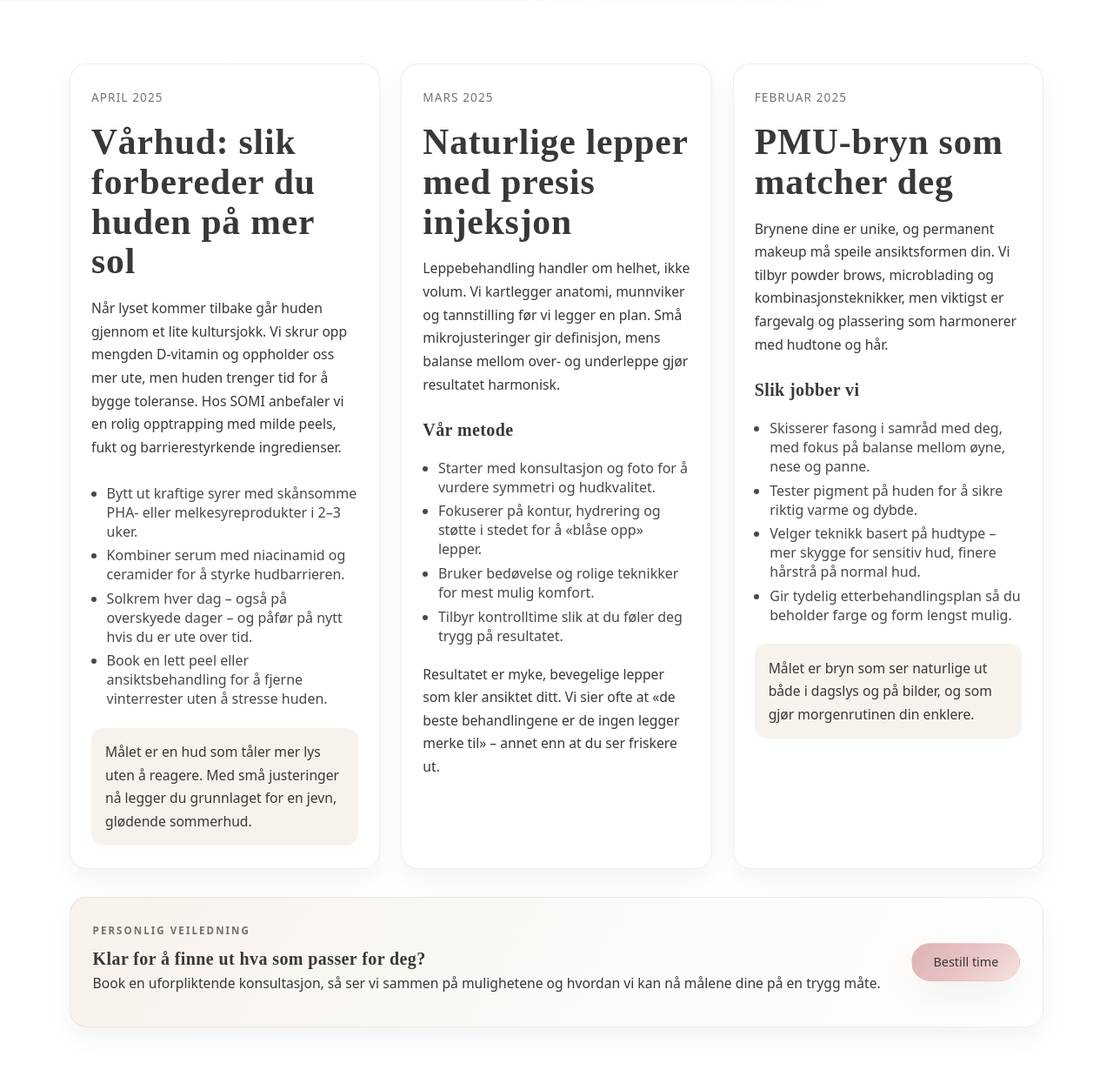
After one commit to XS227/Somi-Klinikken, a PHP site: page /blogg.html in a window 1280 px wide; the page is wider, and only the part inside the window is pictured. The commit adds this page. Shown: the part 946-2199 px from the top of that part at 87% size. Run offline with PHP 8.4, Linux system fonts and the light colour scheme.

Commit message:
Add blog page and link homepage section

```diff
--- /dev/null
+++ b/blogg.html
@@ -0,0 +1,155 @@
+<!DOCTYPE html>
+<html lang="no">
+<head>
+  <meta charset="UTF-8" />
+  <meta name="viewport" content="width=device-width, initial-scale=1.0" />
+  <title>SOMI Klinikk · Blogg</title>
+
+  <link rel="preconnect" href="https://fonts.googleapis.com">
+  <link rel="preconnect" href="https://fonts.gstatic.com" crossorigin>
+  <link href="https://fonts.googleapis.com/css2?family=Montserrat:wght@300;400;500;600&display=swap" rel="stylesheet">
+
+  <link rel="stylesheet" href="style.css" />
+</head>
+<body>
+  <header class="somi-header">
+    <div class="container somi-header-inner">
+      <a href="/" class="somi-logo" aria-label="SOMI Klinikk">
+        <img
+          src="https://somi.setaei.com/SomiKlinikkenLogo.png"
+          alt="SOMI Klinikk"
+          class="somi-logo-image"
+          loading="lazy"
+        />
+      </a>
+
+      <nav class="somi-nav" aria-label="Hovedmeny">
+        <button class="nav-toggle" aria-expanded="false" aria-label="Åpne meny">
+          <span class="nav-toggle-line"></span>
+          <span class="nav-toggle-line"></span>
+        </button>
+
+        <ul class="nav-list">
+          <li><a href="/">Forside</a></li>
+          <li><a href="index.html#behandlinger">Behandlinger</a></li>
+          <li><a href="index.html#about">Om klinikken</a></li>
+          <li><a href="index.html#team">Team</a></li>
+          <li><a href="index.html#faq">Spørsmål &amp; svar</a></li>
+          <li><a href="https://somi.bestille.no" target="_blank" rel="noopener noreferrer" class="nav-cta">Bestill time</a></li>
+        </ul>
+      </nav>
+    </div>
+  </header>
+
+  <main>
+    <section class="section blog-hero">
+      <div class="container blog-hero-grid">
+        <div class="blog-hero-content">
+          <p class="eyebrow">Inspirasjon & fag</p>
+          <h1>Blogg fra SOMI Klinikk</h1>
+          <p class="blog-hero-text">
+            Dypdykk i hudhelse, behandlinger og hvordan vi jobber for naturlige resultater. Her finner du
+            faglige råd, rutiner vi anbefaler og et innblikk i klinikkhverdagen.
+          </p>
+
+          <div class="blog-hero-actions">
+            <a href="https://somi.bestille.no" target="_blank" rel="noopener noreferrer" class="btn btn-primary">Bestill konsultasjon</a>
+            <a href="index.html#contact" class="btn btn-ghost">Kontakt oss</a>
+          </div>
+        </div>
+
+        <div class="blog-hero-visual" aria-hidden="true">
+          <div class="hero-arch">
+            <img
+              src="https://somi.setaei.com/img/blogg-hero.jpg"
+              alt="Stemningsbilde fra SOMI Klinikk"
+              class="hero-photo"
+              loading="lazy"
+            />
+          </div>
+          <div class="hero-lines"></div>
+        </div>
+      </div>
+    </section>
+
+    <section class="section blog-details">
+      <div class="container blog-details-grid">
+        <article class="blog-post">
+          <p class="blog-date">April 2025</p>
+          <h2>Vårhud: slik forbereder du huden på mer sol</h2>
+          <p>
+            Når lyset kommer tilbake går huden gjennom et lite kultursjokk. Vi skrur opp mengden D-vitamin
+            og oppholder oss mer ute, men huden trenger tid for å bygge toleranse. Hos SOMI anbefaler vi en
+            rolig opptrapping med milde peels, fukt og barrierestyrkende ingredienser.
+          </p>
+          <ul class="blog-list">
+            <li>Bytt ut kraftige syrer med skånsomme PHA- eller melkesyreprodukter i 2–3 uker.</li>
+            <li>Kombiner serum med niacinamid og ceramider for å styrke hudbarrieren.</li>
+            <li>Solkrem hver dag – også på overskyede dager – og påfør på nytt hvis du er ute over tid.</li>
+            <li>Book en lett peel eller ansiktsbehandling for å fjerne vinterrester uten å stresse huden.</li>
+          </ul>
+          <p class="blog-highlight">
+            Målet er en hud som tåler mer lys uten å reagere. Med små justeringer nå legger du grunnlaget for en
+            jevn, glødende sommerhud.
+          </p>
+        </article>
+
+        <article class="blog-post">
+          <p class="blog-date">Mars 2025</p>
+          <h2>Naturlige lepper med presis injeksjon</h2>
+          <p>
+            Leppebehandling handler om helhet, ikke volum. Vi kartlegger anatomi, munnviker og tannstilling før
+            vi legger en plan. Små mikrojusteringer gir definisjon, mens balanse mellom over- og underleppe gjør
+            resultatet harmonisk.
+          </p>
+          <h3>Vår metode</h3>
+          <ul class="blog-list">
+            <li>Starter med konsultasjon og foto for å vurdere symmetri og hudkvalitet.</li>
+            <li>Fokuserer på kontur, hydrering og støtte i stedet for å «blåse opp» lepper.</li>
+            <li>Bruker bedøvelse og rolige teknikker for mest mulig komfort.</li>
+            <li>Tilbyr kontrolltime slik at du føler deg trygg på resultatet.</li>
+          </ul>
+          <p>
+            Resultatet er myke, bevegelige lepper som kler ansiktet ditt. Vi sier ofte at «de beste behandlingene
+            er de ingen legger merke til» – annet enn at du ser friskere ut.
+          </p>
+        </article>
+
+        <article class="blog-post">
+          <p class="blog-date">Februar 2025</p>
+          <h2>PMU-bryn som matcher deg</h2>
+          <p>
+            Brynene dine er unike, og permanent makeup må speile ansiktsformen din. Vi tilbyr powder brows,
+            microblading og kombinasjonsteknikker, men viktigst er fargevalg og plassering som harmonerer med hudtone
+            og hår.
+          </p>
+          <h3>Slik jobber vi</h3>
+          <ul class="blog-list">
+            <li>Skisserer fasong i samråd med deg, med fokus på balanse mellom øyne, nese og panne.</li>
+            <li>Tester pigment på huden for å sikre riktig varme og dybde.</li>
+            <li>Velger teknikk basert på hudtype – mer skygge for sensitiv hud, finere hårstrå på normal hud.</li>
+            <li>Gir tydelig etterbehandlingsplan så du beholder farge og form lengst mulig.</li>
+          </ul>
+          <p class="blog-highlight">
+            Målet er bryn som ser naturlige ut både i dagslys og på bilder, og som gjør morgenrutinen din enklere.
+          </p>
+        </article>
+      </div>
+
+      <div class="container blog-cta">
+        <div class="blog-cta-card">
+          <div>
+            <p class="eyebrow">Personlig veiledning</p>
+            <h3>Klar for å finne ut hva som passer for deg?</h3>
+            <p>
+              Book en uforpliktende konsultasjon, så ser vi sammen på mulighetene og hvordan vi kan nå målene dine
+              på en trygg måte.
+            </p>
+          </div>
+          <a href="https://somi.bestille.no" target="_blank" rel="noopener noreferrer" class="btn btn-primary">Bestill time</a>
+        </div>
+      </div>
+    </section>
+  </main>
+</body>
+</html>
--- a/index.html
+++ b/index.html
@@ -192,7 +192,7 @@
               Lær hvordan du bygger opp barrieren med milde peels og fukt før sommeren, og hvilke produkter
               som gir mest effekt uten å irritere.
             </p>
-            <a href="#" class="link-arrow">Les mer</a>
+            <a href="blogg.html" class="blog-readmore">Les mer</a>
           </article>
 
           <article class="blog-card">
@@ -202,7 +202,7 @@
               Vi deler vår tilnærming til harmoniske lepper – små justeringer, tydelig kantstøtte og trygg oppfølging
               før og etter behandling.
             </p>
-            <a href="#" class="link-arrow">Les mer</a>
+            <a href="blogg.html" class="blog-readmore">Les mer</a>
           </article>
 
           <article class="blog-card">
@@ -212,7 +212,7 @@
               Powder brows, microblading eller kombinasjon? Vi forklarer hvem de ulike teknikkene passer for og hvordan
               vi skreddersyr fasong til ansiktet ditt.
             </p>
-            <a href="#" class="link-arrow">Les mer</a>
+            <a href="blogg.html" class="blog-readmore">Les mer</a>
           </article>
         </div>
       </div>
--- a/style.css
+++ b/style.css
@@ -759,6 +759,113 @@ p {
   margin: 0 0 0.35rem;
 }
 
+.blog-readmore {
+  display: inline-flex;
+  align-items: center;
+  gap: 0.35rem;
+  color: var(--color-primary);
+  font-weight: 600;
+  text-decoration: none;
+}
+
+.blog-readmore::after {
+  content: "→";
+  transition: transform 150ms ease;
+  font-size: 0.95rem;
+}
+
+.blog-readmore:hover::after {
+  transform: translateX(3px);
+}
+
+.blog-hero {
+  background: linear-gradient(135deg, #f8f2ec, #ffffff);
+}
+
+.blog-hero-grid {
+  display: grid;
+  grid-template-columns: repeat(auto-fit, minmax(280px, 1fr));
+  gap: 2rem;
+  align-items: center;
+}
+
+.blog-hero-text {
+  max-width: 560px;
+  color: rgba(56, 56, 56, 0.85);
+  margin: 0.8rem 0 1.2rem;
+}
+
+.blog-hero-actions {
+  display: flex;
+  gap: 0.75rem;
+  flex-wrap: wrap;
+}
+
+.blog-hero-visual .hero-arch {
+  background: #fff;
+}
+
+.blog-details {
+  background: #fff;
+}
+
+.blog-details-grid {
+  display: grid;
+  grid-template-columns: repeat(auto-fit, minmax(260px, 1fr));
+  gap: 1.5rem;
+}
+
+.blog-post {
+  background: var(--color-white);
+  border-radius: 20px;
+  border: 1px solid var(--color-border-subtle);
+  box-shadow: 0 12px 30px rgba(0, 0, 0, 0.05);
+  padding: 1.6rem 1.5rem;
+  display: flex;
+  flex-direction: column;
+  gap: 0.8rem;
+}
+
+.blog-post h2 {
+  margin: 0;
+}
+
+.blog-post h3 {
+  margin: 0.2rem 0 0.35rem;
+}
+
+.blog-list {
+  padding-left: 1.1rem;
+  margin: 0.2rem 0;
+  display: grid;
+  gap: 0.35rem;
+  color: rgba(56, 56, 56, 0.92);
+}
+
+.blog-highlight {
+  background: #f8f2ec;
+  border-left: 4px solid var(--color-primary);
+  padding: 0.9rem 1rem;
+  border-radius: 14px;
+  margin: 0.4rem 0 0;
+}
+
+.blog-cta {
+  margin-top: 2rem;
+}
+
+.blog-cta-card {
+  display: flex;
+  align-items: center;
+  justify-content: space-between;
+  gap: 1rem;
+  padding: 1.5rem 1.6rem;
+  border-radius: 20px;
+  background: linear-gradient(120deg, #f8f2ec, #ffffff);
+  border: 1px solid var(--color-border-subtle);
+  box-shadow: 0 12px 30px rgba(0, 0, 0, 0.05);
+}
+
 .about-visual {
   display: flex;
   justify-content: center;
@@ -1313,6 +1420,11 @@ p {
   .team-grid,
   .feedback-grid {
     grid-template-columns: minmax(0, 1fr);
+  }
+
+  .blog-cta-card {
+    flex-direction: column;
+    align-items: flex-start;
   }
 
   .hero-grid {
```
